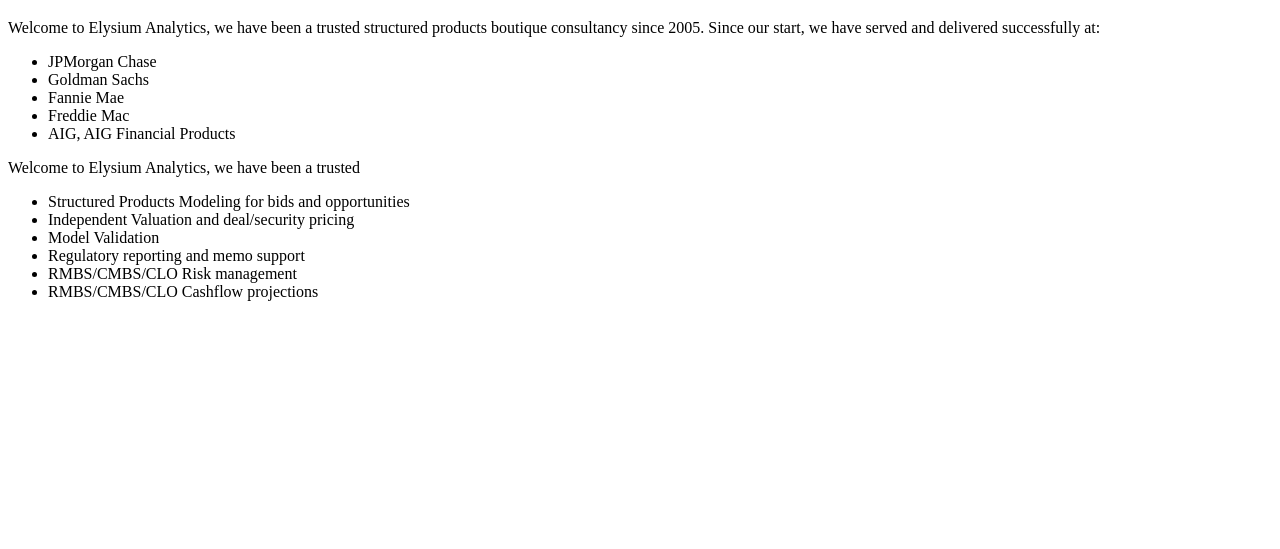
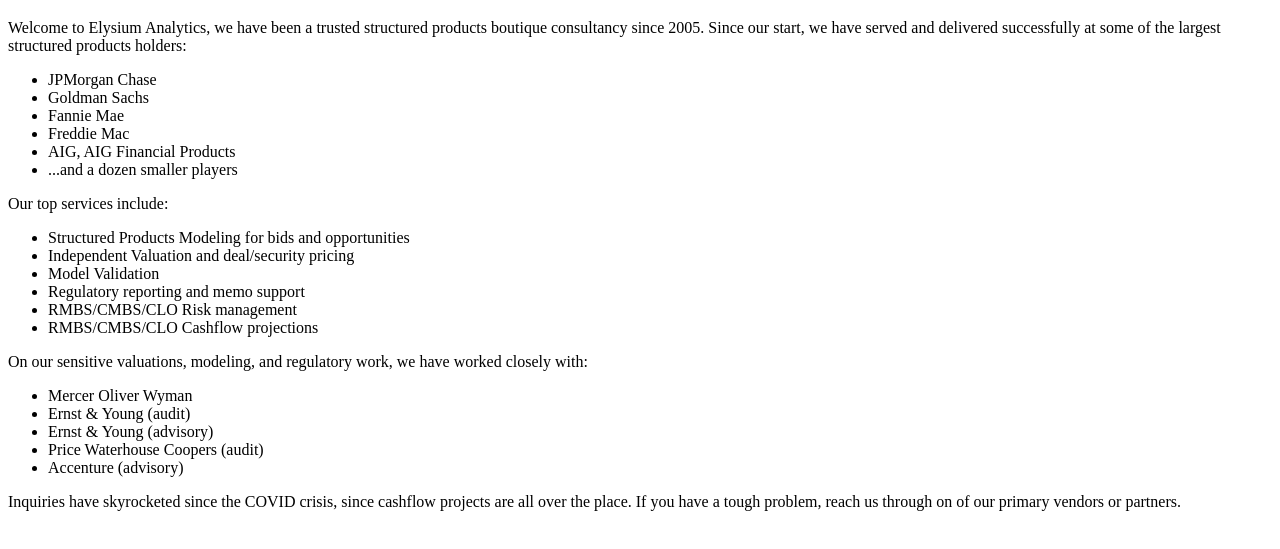
Before and after one commit to elysiumanalytics/site_elysiumanalytics.com, a plain HTML site: page index.html in a window 1280 px wide. Shown: the part 61-610 px from the top of the page. Drawn offline with Linux system fonts and the light colour scheme.

Commit message:
Update index.html

```diff
--- a/index.html
+++ b/index.html
@@ -1,18 +1,23 @@
 <!DOCTYPE html>
 <html>
+<head>
+    <meta charset="utf-8" />
+    <title>Elysium Analytics</title>
+</head>
 <body>
 
 <h1>Elysium Analytics</h1>
 
-<p>Welcome to Elysium Analytics, we have been a trusted structured products boutique consultancy since 2005. Since our start, we have served and delivered successfully at:</p>
+<p>Welcome to Elysium Analytics, we have been a trusted structured products boutique consultancy since 2005. Since our start, we have served and delivered successfully at some of the largest structured products holders:</p>
 <ul>
   <li>JPMorgan Chase</li>
   <li>Goldman Sachs</li>
   <li>Fannie Mae</li>
   <li>Freddie Mac</li>
   <li>AIG, AIG Financial Products</li>
+  <li>...and a dozen smaller players</li>
 </ul>
-<p>Welcome to Elysium Analytics, we have been a trusted
+<p>Our top services include:
 <ul>
   <li>Structured Products Modeling for bids and opportunities</li>
   <li>Independent Valuation and deal/security pricing</li>
@@ -21,5 +26,15 @@
   <li>RMBS/CMBS/CLO Risk management</li>
   <li>RMBS/CMBS/CLO Cashflow projections</li>
 </ul>
-</body>
+<p>On our sensitive valuations, modeling, and regulatory work, we have worked closely with:
+<ul>
+  <li>Mercer Oliver Wyman</li>
+  <li>Ernst & Young (audit)</li>
+  <li>Ernst & Young (advisory)</li>
+  <li>Price Waterhouse Coopers (audit)</li>
+  <li>Accenture (advisory)</li>
+</ul>
+<p>Inquiries have skyrocketed since the COVID crisis, since cashflow projects are all over the place. If you have a tough problem, reach us through on of our primary vendors or partners.</p>
+
+  </body>
 </html>
```
